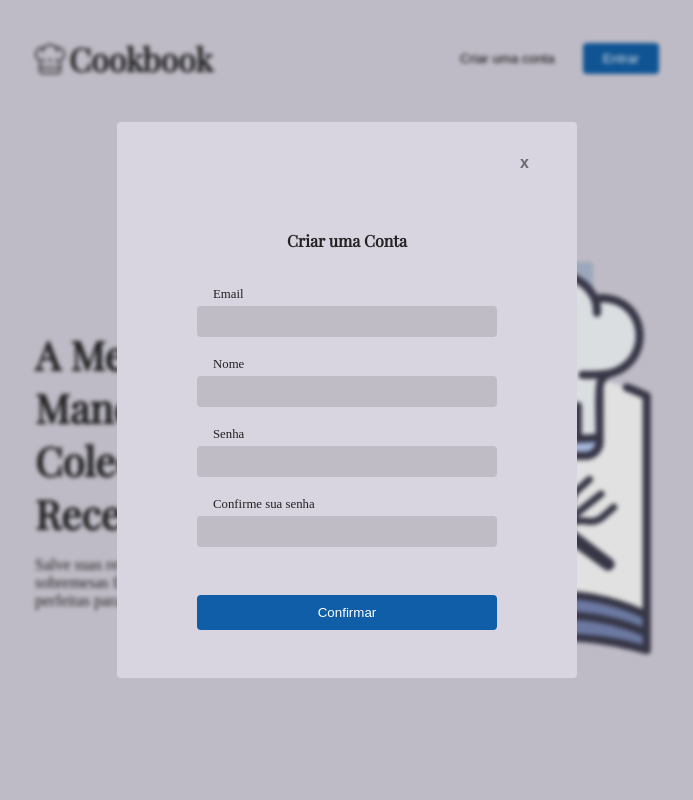
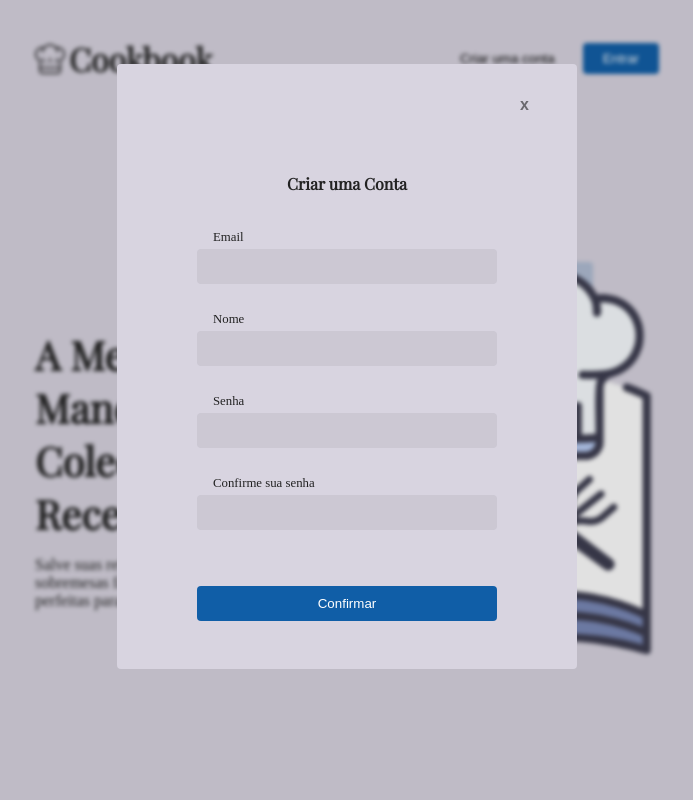
Before and after one commit to Rafael-Cesario/CookBook, a Next.js app in the folder frontend/: page / in a window 1280 px wide. Shown: the top 800 px of the page, without its empty margins (293-986 px from the left). Built offline with nearby package versions, Linux system fonts and the light colour scheme.

Commit message:
[ Feat ] Show fields errors

```diff
--- a/frontend/src/features/authentication/components/field.tsx
+++ b/frontend/src/features/authentication/components/field.tsx
@@ -6,17 +6,22 @@ interface IField {
 		field: string;
 		type: "text" | "password";
 		onChange(value: string): void;
+		error: string;
 	};
 }
 
-export const Field = ({ props: { field, label, type, onChange } }: IField) => {
+export const Field = ({ props: { field, label, type, onChange, error } }: IField) => {
+	const errorClass = error ? "input-error" : "";
+
 	return (
 		<StyledField>
 			<label className="text" htmlFor={`#${field}`}>
 				{label}
 			</label>
 
-			<input onChange={(e) => onChange(e.target.value)} type={type} id={field} />
+			<input onChange={(e) => onChange(e.target.value)} type={type} id={field} className={`${errorClass}`} />
+
+			<span className="error">{error}</span>
 		</StyledField>
 	);
 };
--- a/frontend/src/features/authentication/components/styles/field.tsx
+++ b/frontend/src/features/authentication/components/styles/field.tsx
@@ -9,14 +9,23 @@ export const StyledField = styled.div`
 	margin-bottom: 1rem;
 	width: 300px;
 
-	.text {
+	.text,
+	.error {
 		font-size: 0.8rem;
 		margin: 4px 1rem;
 	}
 
+	.error {
+		color: ${theme.error};
+	}
+
+	.input-error {
+		border: 2px solid ${theme.error};
+	}
+
 	input {
-		background-color: #11111120;
-		border: none;
+		background-color: #11111110;
+		border: 2px solid transparent;
 		padding: 8px 1rem;
 		border-radius: ${theme.borderRadius};
 
--- a/frontend/src/features/authentication/components/styles/form-container.tsx
+++ b/frontend/src/features/authentication/components/styles/form-container.tsx
@@ -8,18 +8,19 @@ export const StyledFormContainer = styled.div`
 	top: 0;
 	left: 0;
 	width: 100%;
-	height: 100%;
+	min-height: 100%;
 	background-color: #11111120;
 	backdrop-filter: blur(2px);
 
 	display: flex;
 	justify-content: center;
-	align-items: center;
 
 	.container {
+		margin: 4rem;
 		padding: 1rem;
 		background-color: ${theme.background};
 		border-radius: ${theme.borderRadius};
+		height: fit-content;
 
 		display: flex;
 		flex-direction: column;
--- a/frontend/src/features/authentication/create-user-form.tsx
+++ b/frontend/src/features/authentication/create-user-form.tsx
@@ -13,6 +13,7 @@ export const CreateUserForm = () => {
 	const [userData, setUserData] = useState({ ...userDefaultValues });
 	const [dataErrors, setDataErrors] = useState({ ...userDefaultValues });
 
+	// Todo
 	// Todo > Tests
 	const createUser = (e: React.FormEvent) => {
 		e.preventDefault();
@@ -34,7 +35,6 @@ export const CreateUserForm = () => {
 		setDataErrors(errors);
 	};
 
-	// Todo >
 	const validateFields = () => {
 		const validate = new UserValidation(userData);
 
@@ -62,6 +62,7 @@ export const CreateUserForm = () => {
 						field: "email",
 						label: "Email",
 						type: "text",
+						error: dataErrors.email,
 					}}
 				/>
 
@@ -71,6 +72,7 @@ export const CreateUserForm = () => {
 						field: "name",
 						label: "Nome",
 						type: "text",
+						error: dataErrors.name,
 					}}
 				/>
 
@@ -80,6 +82,7 @@ export const CreateUserForm = () => {
 						field: "password",
 						label: "Senha",
 						type: "password",
+						error: dataErrors.password,
 					}}
 				/>
 
@@ -89,6 +92,7 @@ export const CreateUserForm = () => {
 						field: "passwordValidation",
 						label: "Confirme sua senha",
 						type: "password",
+						error: dataErrors.passwordValidation,
 					}}
 				/>
 
--- a/frontend/src/features/authentication/helpers/user-validation.ts
+++ b/frontend/src/features/authentication/helpers/user-validation.ts
@@ -42,6 +42,7 @@ export class UserValidation implements IUserValidation {
 
 	passwordValidation(): string {
 		const { password, passwordValidation } = this.userData;
+		if (!passwordValidation) return "Este campo não pode ficar vazio.";
 		if (password !== passwordValidation) return "Suas senhas não estão iguais.";
 
 		return "";
```
